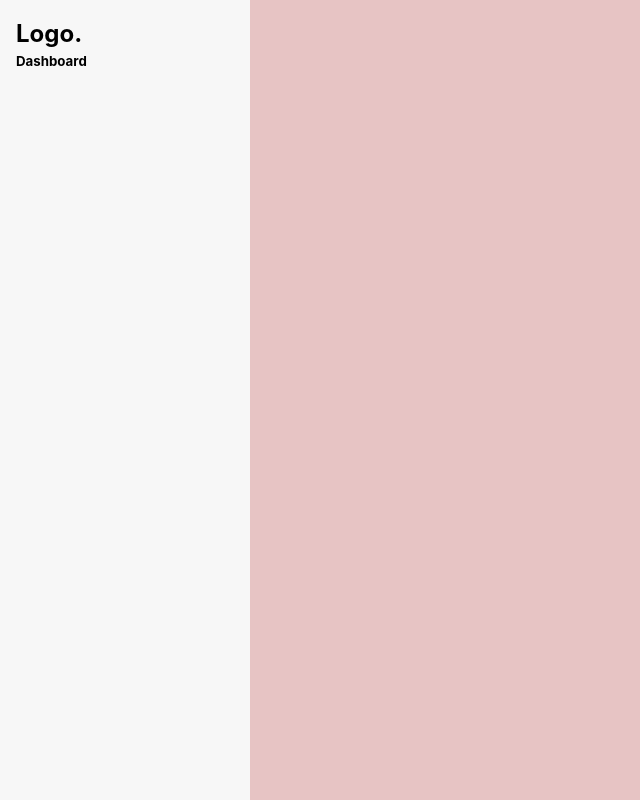
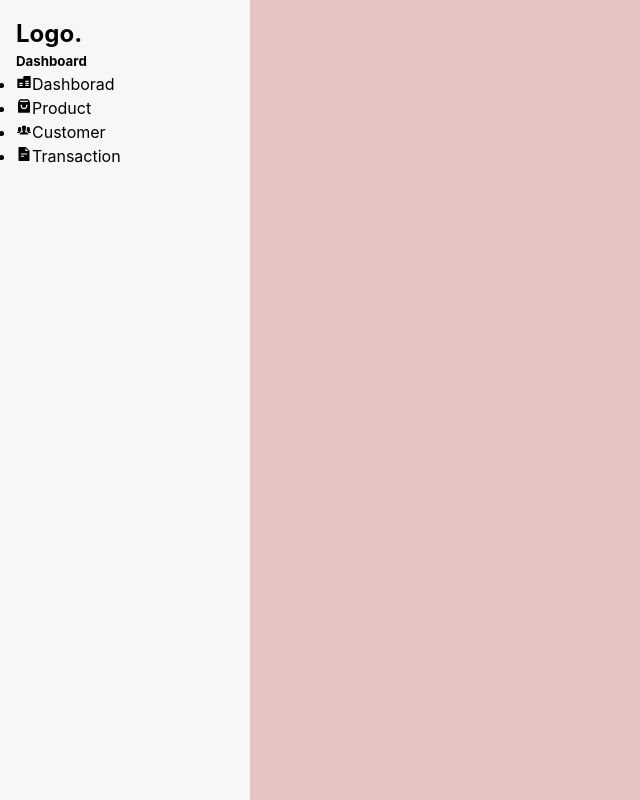
Before and after one commit to PriyaIET/MERN_Ecommerce_App, a React (Vite) app in the folder ecommerce-frontend/: page /admin/dashboard in a window 1280 px wide. Shown: the whole page, without its empty margins (0-640 px from the left). Built offline with nearby package versions, Linux system fonts and the light colour scheme.

Commit message:
admin dashboard

```diff
--- a/ecommerce-frontend/src/components/AdminSidebar.tsx
+++ b/ecommerce-frontend/src/components/AdminSidebar.tsx
@@ -1,29 +1,45 @@
-import { IconType } from "react-icons"
-import { Location, Link } from "react-router-dom"
-
+import { RiDatabaseFill, RiShoppingBag3Fill } from "react-icons/ri";
+import { AiFillFileText } from "react-icons/ai";
+import { IoIosPeople } from "react-icons/io";
+import { Link, useLocation } from "react-router-dom";
 
 const AdminSidebar = () => {
-  return <aside>
-    <h2>Logo.</h2>
-    <div>
-        <h5>
-            Dashboard
-        </h5>
-    </div>
-  </aside>
-}
+  const location = useLocation();
+  return (
+    <aside>
+      <h2>Logo.</h2>
+      <div>
+        <h5>Dashboard</h5>
+        <ul>
+          <li>
+            <Link to={"/admin/dashboard"}>
+              <RiDatabaseFill />
+              Dashborad
+            </Link>
+          </li>
+          <li>
+            <Link to={"/admin/product"}>
+              <RiShoppingBag3Fill />
+              Product
+            </Link>
+          </li>
+          <li>
+            <Link to={"/admin/customer"}>
+              <IoIosPeople />
+              Customer
+            </Link>
+          </li>
+          <li>
+            <Link to={"/admin/transaction"}>
+              <AiFillFileText />
+              Transaction
+            </Link>
+          </li>
+        </ul>
+        {/* <Li url="/admin/dashboard" text="Dashborad" Icon={RiDatabaseFill} location={location}/> */}
+      </div>
+    </aside>
+  );
+};
 
-interface LiProps {
-    url: string,
-    text: string,
-    location: Location,
-    Icon: IconType
-}
-
-const Li =({url, text, location, Icon}:LiProps)=> <li>
-    <Link to={url}>
-    <Icon/>
-    {text}
-    </Link>
-</li>
-export default AdminSidebar
+export default AdminSidebar;
--- a/ecommerce-frontend/src/styles/app.scss
+++ b/ecommerce-frontend/src/styles/app.scss
@@ -44,4 +44,7 @@ a{
             display: none;
         }
     }
+    > li{
+        list-style: none;
+    }
 }
```
